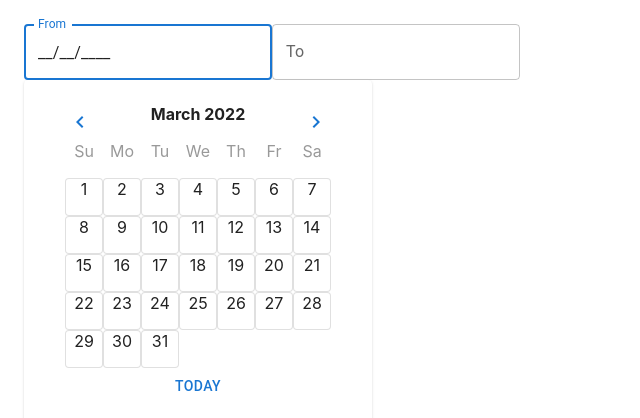
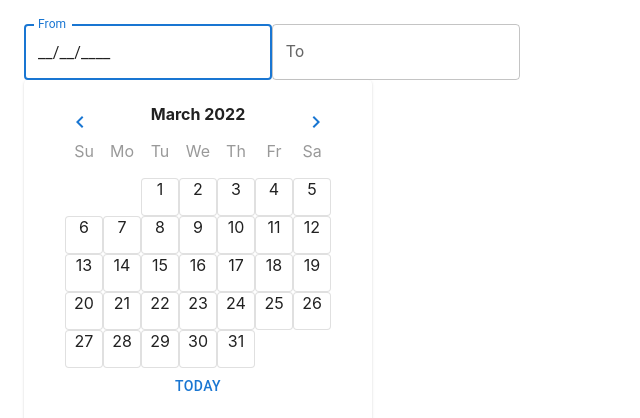
Before and after one commit to jay-li-0202/react-simple-daterangepicker, a React (Create React App) app: page / in a window 1280 px wide. Both pictures are taken after a click on the element "From". Shown: the top 418 px of the page, without its empty margins (0-640 px from the left). Built offline with nearby package versions, Linux system fonts and the light colour scheme.

Commit message:
fixing start of the calendar sunday

```diff
--- a/src/SimpleDateRangePicker.tsx
+++ b/src/SimpleDateRangePicker.tsx
@@ -185,9 +185,33 @@ export default class SimpleDateRangePicker extends Component<SimpleDateRangePick
     render() {
 
         let daysInMonth = this.getCurrentCalendarDateDaysInMonth();
+        let weeks : Array<number[]> = [];
+        let firstWeek = [];
+        let date = new Date(this.state.currentCalendarDate);
+        date.setDate(1);
+        let dayOfWeek = date.getDay();
 
-        let weeks : Array<number[]> = [];
-        for (var i = 7; i < daysInMonth; i += 7) {
+        if (dayOfWeek !== 0) {
+            for (var i = dayOfWeek; i > 0; i--) {
+                date.setDate(date.getDate() - 1);
+                firstWeek.push(date.getDate());
+            }
+        }
+
+        firstWeek = firstWeek.reverse();
+
+        if (dayOfWeek !== 0) {
+            // fill in the remainder
+            for (var i = 1; i <= 7 - dayOfWeek; i++) {
+                firstWeek.push(i);
+            }
+        }
+
+        weeks.push(firstWeek);
+
+        let initial = dayOfWeek == 0 ? 7 : dayOfWeek;
+
+        for (var i = 14 - initial; i < daysInMonth; i += 7) {
 
             let r = [];
             for (var j = i; j > i - 7; j--) {
@@ -249,11 +273,15 @@ export default class SimpleDateRangePicker extends Component<SimpleDateRangePick
                     </div>
                     <div style={{ display: 'inline-block' }}>
                     {
-                        weeks.map(week => {
-                            return (<div key={week[0]} style={{ display: 'block', textAlign: 'left' }}>
+                        weeks.map((week, index) => {
+                            return (
+                                <div key={index} style={{ display: 'block', textAlign: 'left' }}>
                                 {
                                     week.map(day => {
                                         let date = new Date(this.state.currentCalendarDate);
+
+                                        let doesntStartSunday = index == 0 && week[0] > 10 && day > 10;
+
                                         date.setDate(day);
                                         let dateFormatted = date ? format(date, 'MM/dd/yyyy') : undefined;
 
@@ -263,7 +291,7 @@ export default class SimpleDateRangePicker extends Component<SimpleDateRangePick
                                         return <Paper key={day} onClick={(e) => { this.dayClicked(e, day) }} variant="outlined" style={{
                                             backgroundColor: dateFormatted == fromDateFormatted || dateFormatted == toDateFormatted ? '#265b5f' :
                                                 this.state.fromDate && this.state.toDate && date > this.state.fromDate && date < this.state.toDate ? '#1EA1A1' : '#fff',
-                                            display: 'inline-block', width: '36px', height: '36px', textAlign: 'center'
+                                            display: 'inline-block', width: '36px', height: '36px', textAlign: 'center', visibility: doesntStartSunday ? "hidden" : "visible"
                                         }}>{day}</Paper>
                                     })
                                 }
```
Also changed, not shown: 11 other files (tests, documents, lock files or other folders).
